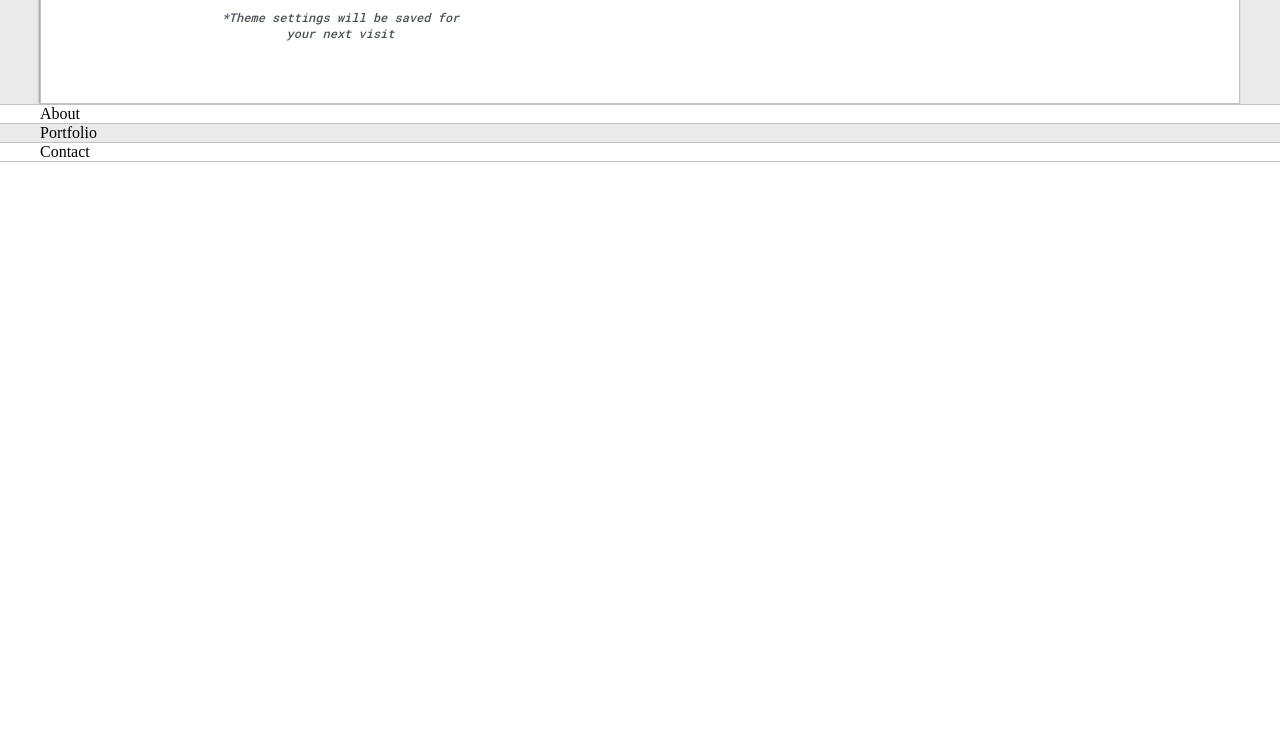
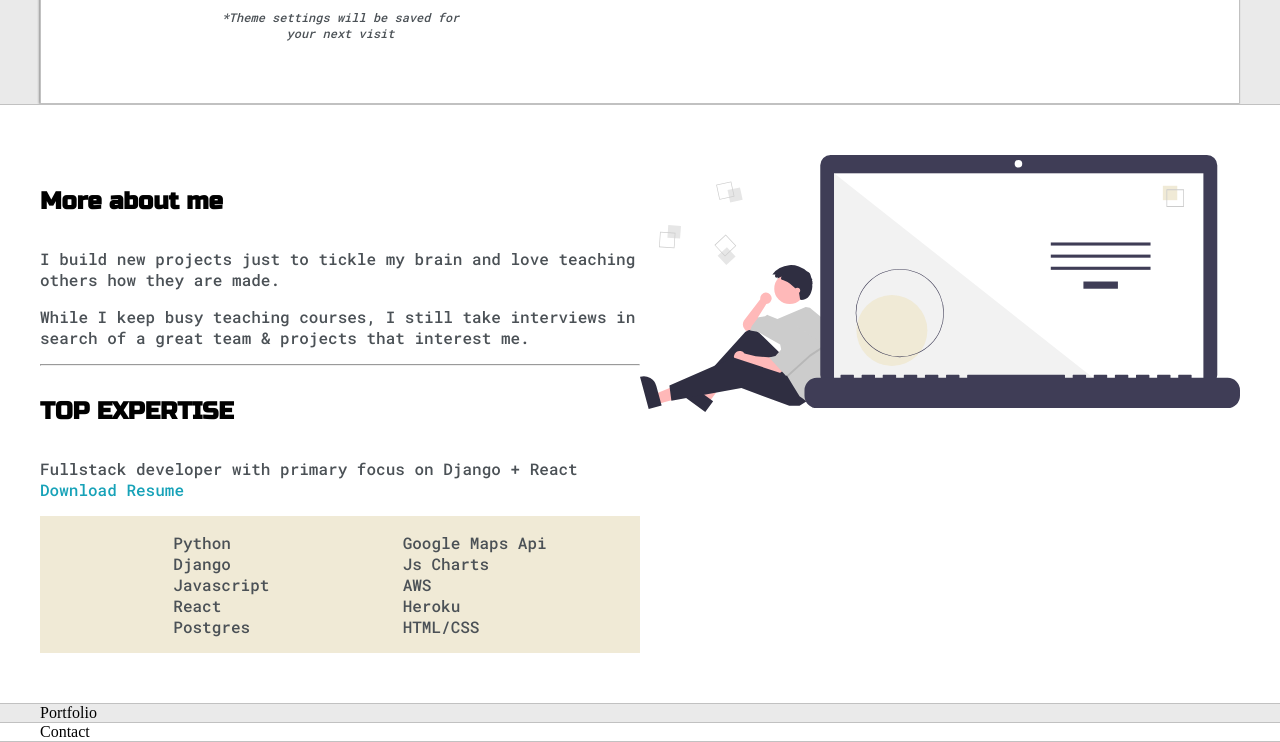
Before and after one commit to atomspaz/bryanloh-personal-portfolio, a plain HTML site: page index.html in a window 1280 px wide. Shown: the part 576-1318 px from the top of the page. Before the commit the page ends 800 px from the top, so only its background shows below. Drawn offline with Linux system fonts and the light colour scheme.

Commit message:
second commit

```diff
--- a/css/style.scss
+++ b/css/style.scss
@@ -263,6 +263,22 @@ textarea {
   left: -5px;
 }
 
+.about-wrapper {
+  display: grid;
+  grid-template-columns: repeat(auto-fit, minmax(320px, 1fr));
+  padding-block: 50px;
+}
+
+#skills {
+  display: flex;
+  justify-content: space-evenly;
+  background-color: $previewShadow;
+}
+
+#social_img {
+  width: 100%;
+}
+
 @media screen and (max-width: 1200px) {
   .main-container {
     width: 95%;
--- a/index.html
+++ b/index.html
@@ -12,9 +12,10 @@
       href="https://fonts.googleapis.com/css2?family=Roboto+Mono:wght@500&family=Russo+One&display=swap"
       rel="stylesheet"
     />
-    <title>Dennis Ivy Portfolio</title>
+    <title>Bryan Loh Portfolio</title>
   </head>
   <body>
+    <!-- INTRO SECTION -->
     <section class="s1">
       <div class="main-container">
         <div class="greeting-wrapper">
@@ -61,10 +62,49 @@
         </div>
       </div>
     </section>
+    <!-- END OF INTRO SECTION -->
+    <section class="s2">
+      <div class="main-container">
+        <div class="about-wrapper">
+          <div class="about-me">
+            <h4>More about me</h4>
+            <p>
+              I build new projects just to tickle my brain and love teaching others how they are made.
+            </p>
+            <p>
+              While I keep busy teaching courses, I still take interviews in search of a great team & projects that interest me.
+            </p>
 
-    <section class="s2">
-      <div class="main-container">About</div>
-    </section>
+            <hr>
+
+              <h4>TOP EXPERTISE</h4>
+              <p>Fullstack developer with primary focus on Django + React <a href="resume.pdf" target="_blank">Download Resume</a></p>
+              <div id="skills">
+                <ul>
+                  <li>Python</li>
+                  <li>Django</li>
+                  <li>Javascript</li>
+                  <li>React</li>
+                  <li>Postgres</li>
+                </ul>
+                <ul>
+                  <li>Google Maps Api</li>
+                  <li>Js Charts</li>
+                  <li>AWS</li>
+                  <li>Heroku</li>
+                  <li>HTML/CSS</li>
+                </ul>
+              </div>
+
+          </div>
+          <div class="social-links">
+            <img id="social_img" src="./images/follow.svg" alt="follow picture">
+          </div>
+        </div>
+      </section>
+
+      </div>
+
 
     <section class="s1">
       <div class="main-container">Portfolio</div>
```
Also changed, not shown: css/style.css, images/follow.svg (added), 1 other file.
